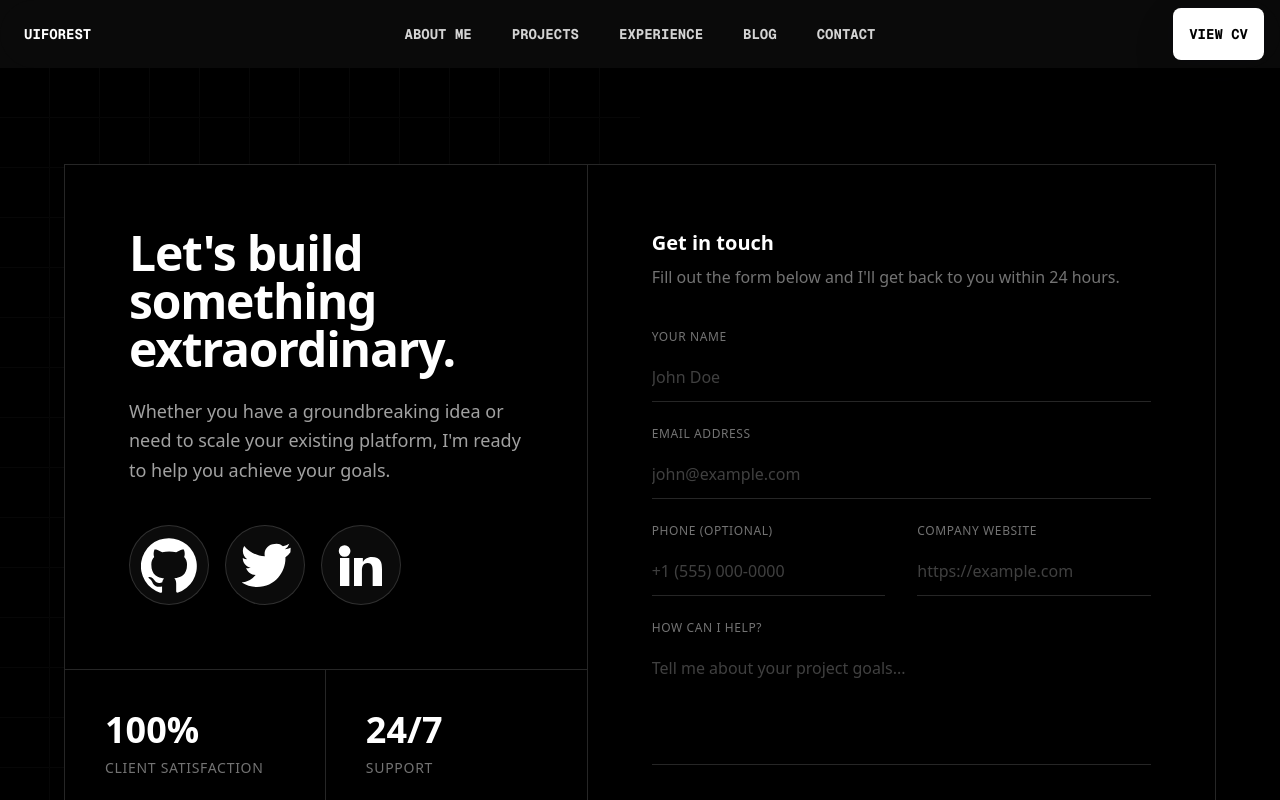
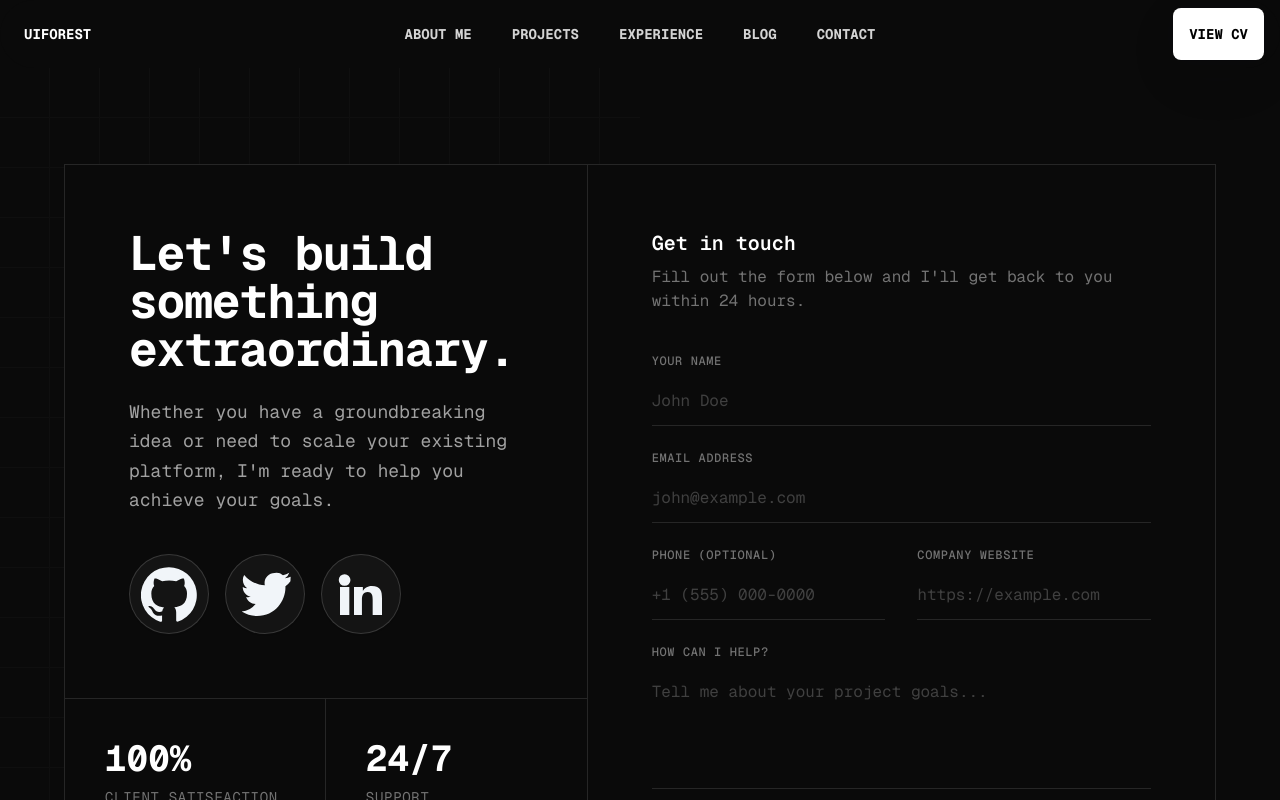
Before and after one commit to ake144/portfolio, a Next.js app: page /contact in a window 1280 px wide. Shown: the top 800 px of the page. Built offline with nearby package versions, Linux system fonts and the light colour scheme.

Commit message:
Add font-mono class to section elements for consistent typography

```diff
--- a/app/blog/page.tsx
+++ b/app/blog/page.tsx
@@ -6,7 +6,7 @@ export default function BlogPage() {
     const posts = getAllPosts();
 
     return (
-        <section className="relative min-h-screen overflow-hidden bg-neutral-950 text-slate-100">
+        <section className="relative min-h-screen overflow-hidden bg-neutral-950 text-slate-100 font-mono">
             {/* Grid pattern background */}
             {/* <div
                 className={cn(
--- a/app/contact/page.tsx
+++ b/app/contact/page.tsx
@@ -69,7 +69,7 @@ const ContactPage = () => {
 	}
 
 	return (
-		<section className="relative min-h-screen w-full bg-black text-white pt-24 pb-12 px-4 sm:px-6 lg:px-8 flex flex-col items-center">
+		<section className="relative min-h-screen w-full bg-neutral-950 text-slate-100 pt-24 pb-12 px-4 sm:px-6 lg:px-8 flex flex-col items-center font-mono">
 
 			{/* Background Grid Pattern - Subtle */}
 			<div className="absolute inset-0 z-0">
@@ -83,7 +83,7 @@ const ContactPage = () => {
 				/>
 			</div>
 
-			<div className="relative z-10 w-full max-w-6xl border border-neutral-800 bg-black">
+			<div className="relative z-10 w-full max-w-6xl border border-neutral-800 bg-neutral-950">
 				<div className="grid lg:grid-cols-[1fr_1.2fr] divide-y lg:divide-y-0 lg:divide-x divide-neutral-800">
 
 					{/* Left Column */}
@@ -135,7 +135,7 @@ const ContactPage = () => {
 					</div>
 
 					{/* Right Column - Form */}
-					<div className="p-8 sm:p-12 lg:p-16 bg-black">
+					<div className="p-8 sm:p-12 lg:p-16 bg-neutral-950">
 						<div className="mb-10">
 							<h2 className="text-xl font-semibold text-white mb-2">Get in touch</h2>
 							<p className="text-neutral-500">Fill out the form below and I&apos;ll get back to you within 24 hours.</p>
--- a/app/experience/page.tsx
+++ b/app/experience/page.tsx
@@ -3,7 +3,7 @@ import { ExperienceShowcase } from "@/components/exprience/showCase";
 
 const Experience = () => {
       return (
-            <section className="relative min-h-screen overflow-hidden bg-neutral-950 text-slate-100">
+            <section className="relative min-h-screen overflow-hidden bg-neutral-950 text-slate-100 font-mono">
                   {/* Grid pattern background */}
                   {/* <div
                         className={cn(
--- a/app/projects/page.tsx
+++ b/app/projects/page.tsx
@@ -3,7 +3,7 @@ import Projects from "@/components/projects";
 
 const ProjectsPage = () => {
     return (
-        <section className="relative min-h-screen overflow-hidden bg-neutral-950 text-slate-100">
+        <section className="relative min-h-screen overflow-hidden bg-neutral-950 text-slate-100 font-mono">
             {/* Grid pattern background */}
             {/* <div
                 className={cn(
```
